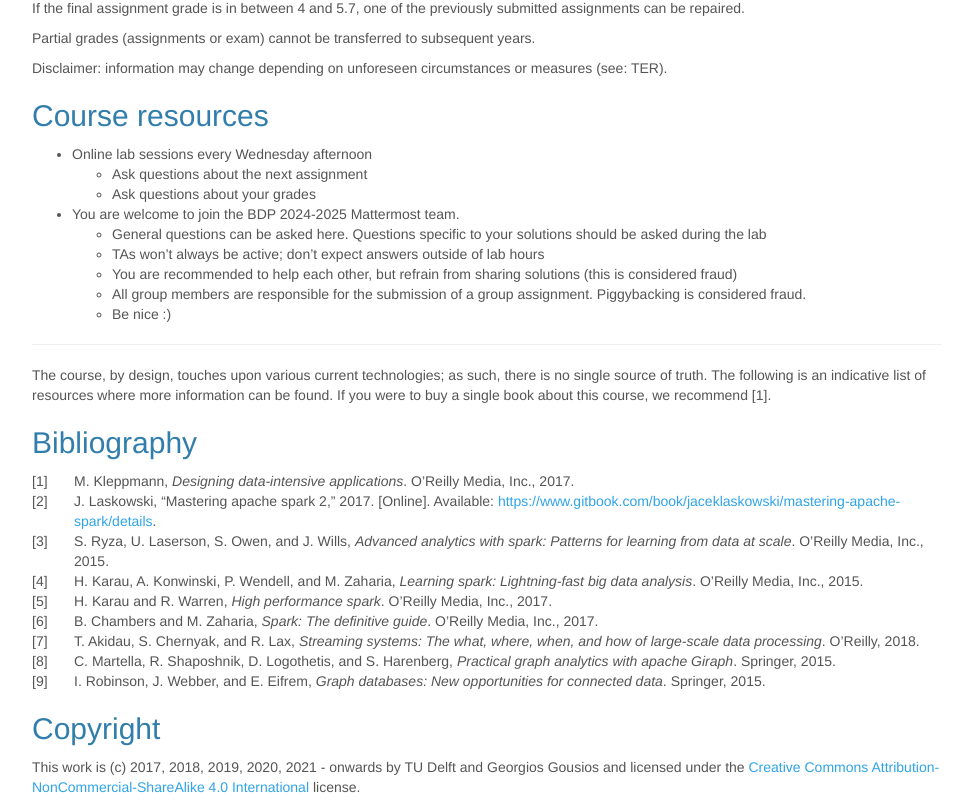
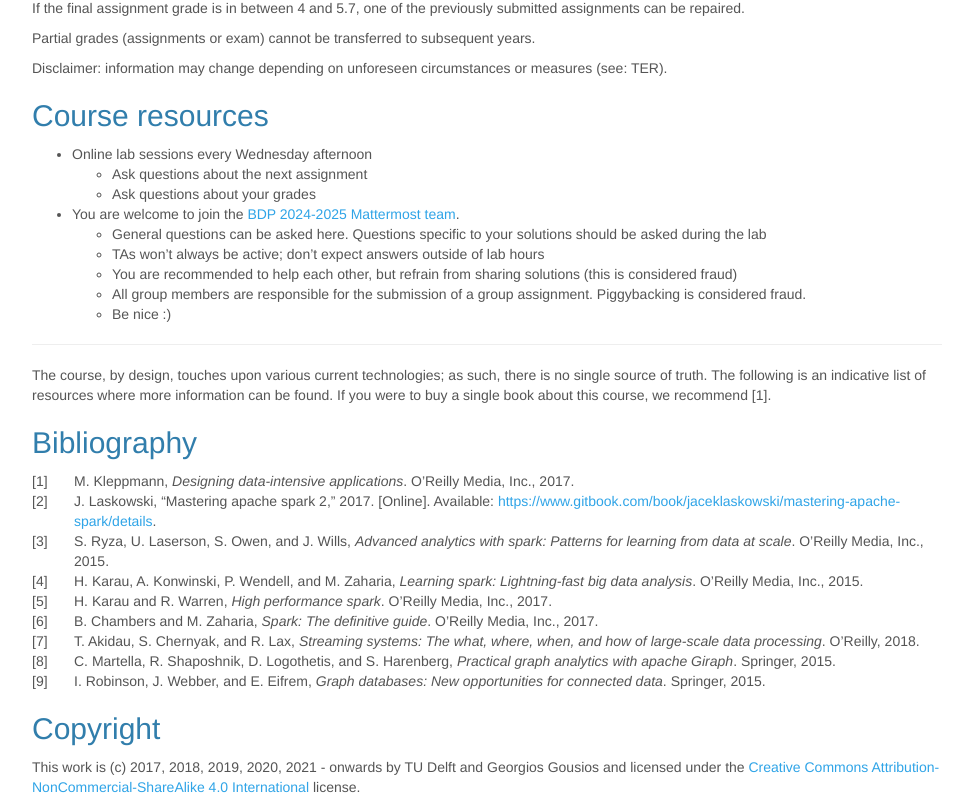
Before and after one commit to burcuku/cse2520-bigdata, a plain HTML site: page index.html in a window 1280 px wide. Shown: the part 2562-3369 px from the top of the page, without its empty margins (153-1123 px from the left). Drawn offline with nearby package versions, Linux system fonts and the light colour scheme; some packages are replaced by stand-ins of ours.

Commit message:
Added MM link

```diff
--- a/index.html
+++ b/index.html
@@ -708,7 +708,8 @@ circumstances or measures (see: TER).</p>
 <li>Ask questions about the next assignment</li>
 <li>Ask questions about your grades</li>
 </ul></li>
-<li>You are welcome to join the BDP 2024-2025 Mattermost team.
+<li>You are welcome to join the <a href="https://mattermost.tudelft.nl/cse2520-24-25-q1">BDP 2024-2025
+Mattermost team</a>.
 <ul>
 <li>General questions can be asked here. Questions specific to your
 solutions should be asked during the lab</li>
```
